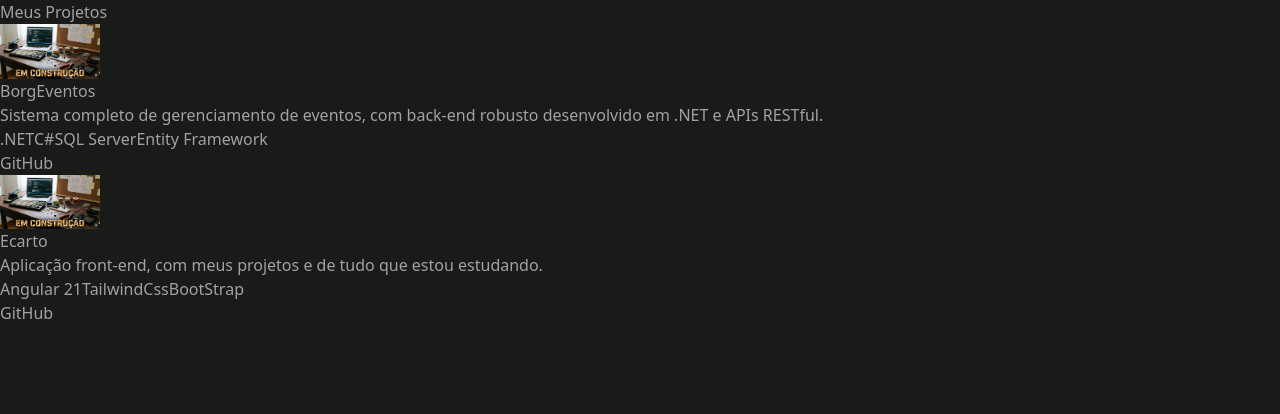
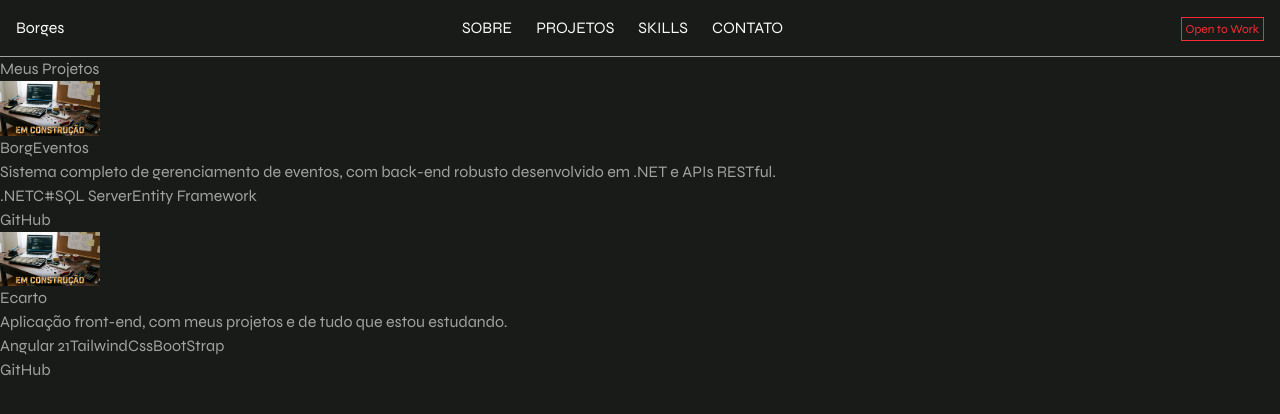
Before and after one commit to Paulo-Borges/portfolio-angular, an Angular app: page / in a window 1280 px wide. Shown: the top 414 px of the page. Built offline with nearby package versions, Linux system fonts and the light colour scheme.

Commit message:
Iniciando o Header

```diff
--- a/src/app/app.html
+++ b/src/app/app.html
@@ -1,4 +1,4 @@
-
+<app-header></app-header>
 <app-projects></app-projects>
 
 <router-outlet></router-outlet>
--- a/src/app/app.ts
+++ b/src/app/app.ts
@@ -1,10 +1,11 @@
 import { Component, signal } from '@angular/core';
 import { RouterOutlet } from '@angular/router';
 import { ProjectsComponent } from './components/projects/projects.component/projects.component';
+import { Header } from './components/header/header';
 
 @Component({
   selector: 'app-root',
-  imports: [RouterOutlet, ProjectsComponent],
+  imports: [RouterOutlet, ProjectsComponent, Header],
   templateUrl: './app.html',
   styleUrl: './app.css'
 })
--- /dev/null
+++ b/src/app/components/header/header.html
@@ -0,0 +1,21 @@
+
+<header>
+    <nav class="flex justify-between p-4  border-b-1 cursor-pointer">
+        <div>
+            <h1 class="text-neutral-50">Borges</h1>
+        </div>
+        <div>
+            <ul class="flex gap-6 ">
+                <li class="text-neutral-50 hover:text-red-500">SOBRE</li>
+                <li class="text-neutral-50 hover:text-red-500">PROJETOS</li>
+                <li class="text-neutral-50 hover:text-red-500">SKILLS</li>
+                <li class="text-neutral-50 hover:text-red-500">CONTATO</li>
+            </ul>
+        </div>
+        <div>
+            <span class="text-red-500 border p-1 text-xs hover:text-red-300">
+                Open to Work
+            </span>
+        </div>
+    </nav>
+</header>
--- a/src/styles.css
+++ b/src/styles.css
@@ -1,9 +1,11 @@
 /* You can add global styles to this file, and also import other style files */
-
+@import url('https://fonts.googleapis.com/css2?family=JetBrains+Mono:ital,wght@0,100..800;1,100..800&family=Syne:wght@400..800&display=swap');
 @import 'tailwindcss';
 
 
 Body {
+    font-family: "JetBrains Mono", monospace;
+    font-family: "Syne", sans-serif;
     background-color: #181b17;
     color: #ffffff98;
 }
```
Also changed, not shown: src/app/components/header/header.ts (added, +9 -0 lines), src/app/components/header/header.css (added), 1 other file (tests, documents, lock files or other folders).
